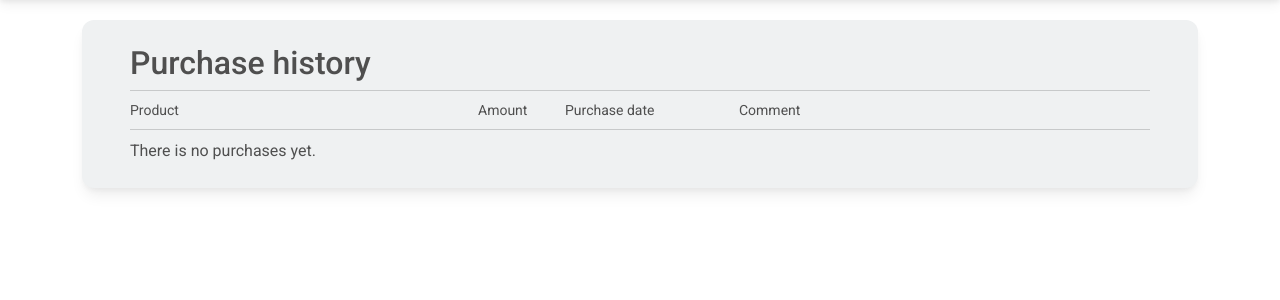
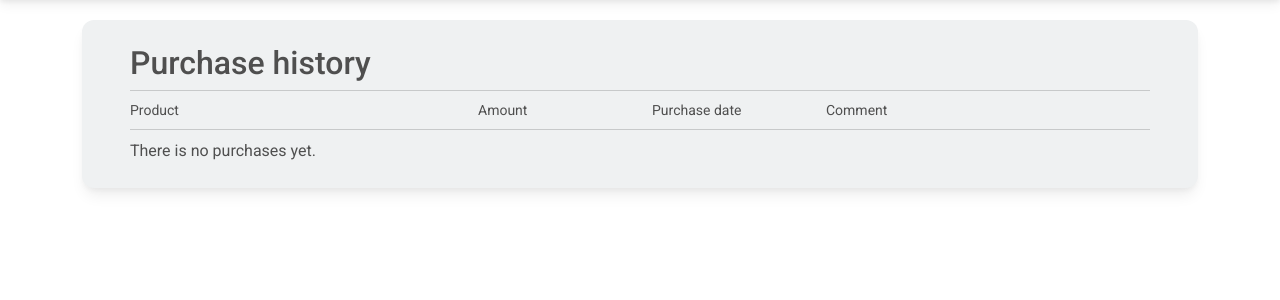
Before and after one commit to asergeenko/get_some_food, a Django app: page /history/ in a window 1280 px wide. Shown: the part 87-387 px from the top of the page. Run offline with Django 3.2, Linux system fonts and the light colour scheme; parts of the project's set-up code (start-up, migrations or seed data) failed here and were passed over; some libraries are stand-ins or nearby versions.

Commit message:
History template

```diff
--- a/config/settings/base.py
+++ b/config/settings/base.py
@@ -42,6 +42,7 @@ LOCALE_PATHS = [str(ROOT_DIR / "locale")]
 # https://docs.djangoproject.com/en/dev/ref/settings/#databases
 DATABASES = {"default": env.db("DATABASE_URL")}
 DATABASES["default"]["ATOMIC_REQUESTS"] = True
+DATABASES["default"]["engine"] = 'django.db.backends.postgresql_psycopg2'
 
 # URLS
 # ------------------------------------------------------------------------------
--- a/config/settings/production.py
+++ b/config/settings/production.py
@@ -13,6 +13,7 @@ ALLOWED_HOSTS = env.list("DJANGO_ALLOWED_HOSTS", default=["80.78.254.59"])
 DATABASES["default"] = env.db("DATABASE_URL")  # noqa F405
 DATABASES["default"]["ATOMIC_REQUESTS"] = True  # noqa F405
 DATABASES["default"]["CONN_MAX_AGE"] = env.int("CONN_MAX_AGE", default=60)  # noqa F405
+DATABASES["default"]["engine"] = 'django.db.backends.postgresql_psycopg2'
 
 # CACHES
 # ------------------------------------------------------------------------------
--- a/get_some_food/foodlist/views.py
+++ b/get_some_food/foodlist/views.py
@@ -82,7 +82,8 @@ class MyProductsView(ListView):
 
             queryset = ProductItem.objects.filter(product_list=product_list).annotate(
                 last_purchased_days=Coalesce(
-                    ExtractDay(datetime.datetime.now()-Subquery(purchase_date.values('buy_date')[:1])),
+                    ExtractDay(datetime.datetime.now()),
+                    #ExtractDay(datetime.datetime.now()-Subquery(purchase_date.values('buy_date')[:1])),
                     -1)).annotate(
                 amount_to_warn=F('amount')-F('product__warn_amount')
             ).order_by('-last_purchased_days','amount_to_warn')
--- a/get_some_food/templates/history_list_item.html
+++ b/get_some_food/templates/history_list_item.html
@@ -2,13 +2,13 @@
               <div class="col-md-4">
                 <p class="lead fw-normal mb-0">{{ object.item.product.name }}</p>
               </div>
-              <div class="col-md-1">
+              <div class="col-md-2">
                 <p class="lead fs-6 mb-0">{{ object.item.amount }} {{ object.item.product.unit.short_name }}</p>
               </div>
               <div class="col-md-2">
                 <p class="lead fs-6 mb-0">{{ object.buy_date|date:"d-m-Y" }}</p>
               </div>
-              <div class="col-md-5">
+              <div class="col-md-4">
                 <p class="lead fs-6 mb-0">{{ object.item.comment }}</p>
               </div>
 
--- a/get_some_food/templates/pages/history.html
+++ b/get_some_food/templates/pages/history.html
@@ -16,13 +16,13 @@
               <div class="col-md-4">
                 <p class="small mb-0">Product</p>
               </div>
-              <div class="col-md-1">
+              <div class="col-md-2">
                 <p class="small mb-0">Amount</p>
               </div>
               <div class="col-md-2">
                 <p class="small mb-0">Purchase date</p>
               </div>
-              <div class="col-md-5">
+              <div class="col-md-4">
                 <p class="small mb-0">Comment</p>
               </div>
             </div>
```
